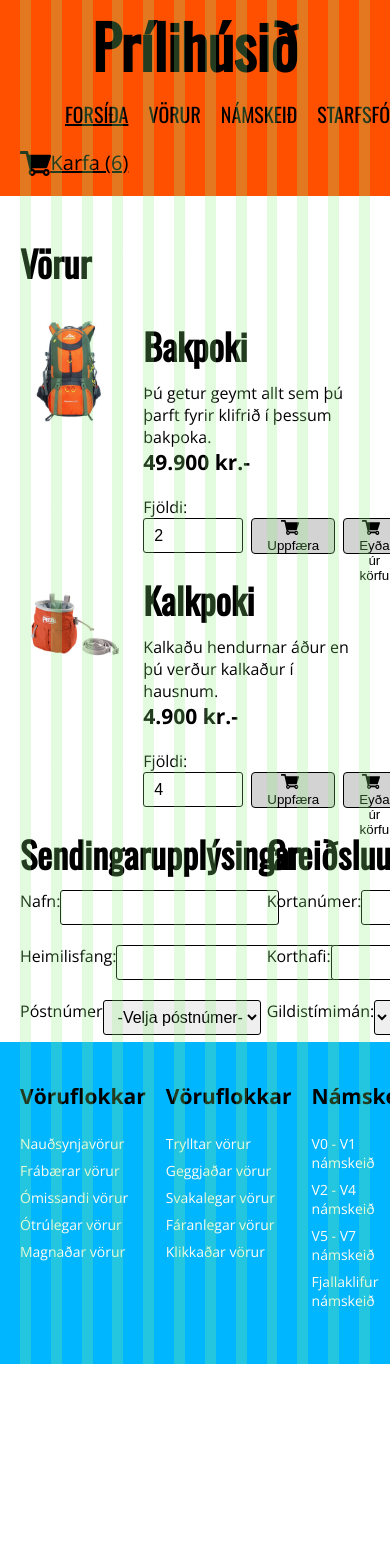
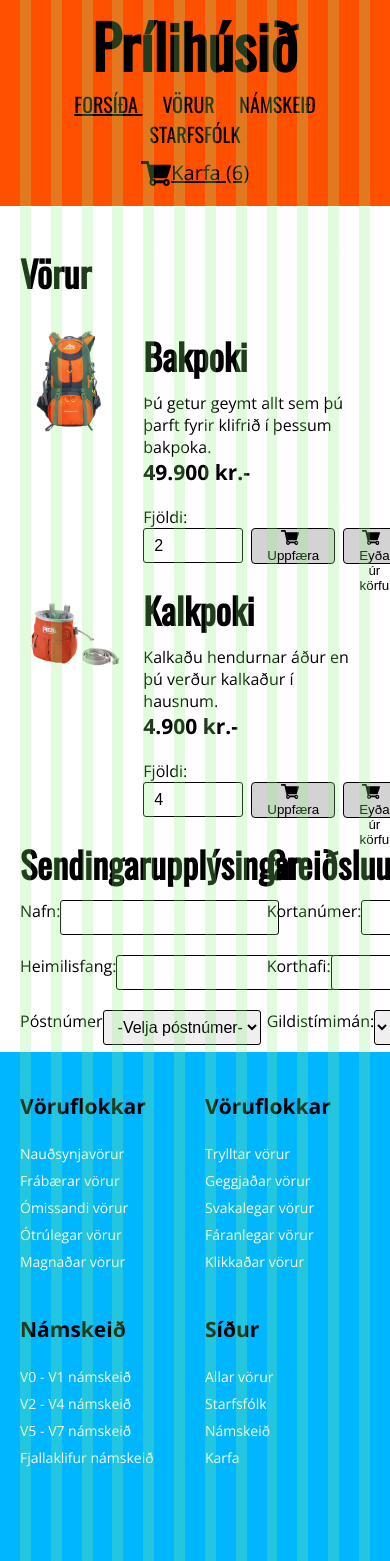
Before and after one commit to viktorgiz/Storaverkefnid, a plain HTML site: page karfa.html in a window 390 px wide. Shown: the top 1561 px of the page. Before the commit the page ends 1364 px from the top, so only its background shows below. Drawn offline with nearby package versions, Linux system fonts and the light colour scheme.

Commit message:
Add files via upload

```diff
--- a/Forsida.css
+++ b/Forsida.css
@@ -22,3 +22,66 @@
   .grid__row{
     padding-bottom:40px;
   }
+  @media(max-width:1000px){
+    .right__col{
+      height: 100%;
+      display:flex;
+      flex-direction: column;
+      justify-content: space-between;
+  }
+
+  @media(max-width:700px){
+    .grid__col{
+        width:100%;
+
+    /* header{} */
+    /* footer{} */
+    }
+    .grid__row {
+        display: flex;
+        flex-direction: column;
+        margin-left: -10px;
+        margin-right: -10px;
+    }
+
+    .grid__row:nth-child(1n) .grid__col:first-child {
+        order: 2;
+    }
+
+    main {
+        margin: 0 auto;
+        padding-left: 20px;
+        padding-right: 20px;
+    }
+
+    .grid__row:nth-child(2n) .grid__col:first-child {
+        order: -1;
+    }
+
+    /* Láta körfuna vera fyrir neðan */
+    /* Gæti verið að þarf að laga */
+    main .card__row{
+        flex-wrap:none;
+        display:flex;
+        flex-direction: column;
+    }
+
+    /* =============================== */
+
+    .image {
+        max-width: 100%;
+        margin-bottom: 20px;
+    }
+    .text{
+        margin-bottom: 20px;
+    }
+    .text p{
+        margin-bottom: 20px;
+    }
+    .text h3{
+        margin-bottom: 20px;
+    }
+
+    .text button{
+        margin-bottom: 20px;
+    }
--- a/styles.css
+++ b/styles.css
@@ -47,7 +47,9 @@
     .underline{
         text-decoration: underline;
     }
-
+    .box__sides{
+        width:110px;
+    }
 
 
     .card__karfa a {
@@ -59,15 +61,18 @@
     .card__head{
         display: flex;
         /* redding */
-        width: 280px;
+        width:370px;
         text-align: center;
-        margin: 0 auto;
-
+        margin: auto;
+    }
+    .card__head a{
+        font-size:20px;
     }
 
     .card__karfa{
         display: inline-flex;
         padding-top:-70px;
+        direction: rtl;
 
     }
 
@@ -88,7 +93,9 @@
         flex-wrap: wrap;
     }
 
-    .card__karfa::before{
+    .card__head{}
+
+    .card__karfa::after{
         content: url(img/karfa.svg);
         padding-top: 12px;
     }
@@ -180,6 +187,11 @@
         padding-bottom: 50px;
         margin-bottom:0px;
     }
+    .Corporate__Prilihusid{
+        font-family: 'Open Sans', sans-serif;
+        font-size:14px;
+        text-align: center;
+    }
 
     .grid__colFooter{
         width: 25%;
@@ -200,6 +212,9 @@
         color:#fffcf2;
         font-family: 'Open Sans', sans-serif;
     }
+    ul{
+        padding-bottom:40px;
+    }
     li:hover{
         color: #000000;
         transition-timing-function: ease-in-out;
@@ -207,9 +222,39 @@
         cursor: pointer;
     }
     @media(max-width:1000px){
+
+        .card__head{
+            display: inline-block;
+            width:300px;
+            margin:auto;
+        }
+        /* .card__row{
+            width:500px;
+        } */
+
+        footer .grid__row {
+            flex-wrap: wrap;
+        }
         .grid__colFooter{
             width: 50%;
             padding-right: 10px;
             padding-left: 10px;
         }
     }
+    /* Það var ekki nóg af plássi fyrir körfuna þegar skjárinn var 570px í breidd */
+    @media(max-width:700px){
+        .card__head{
+            width:100%;
+        }
+        .card__row{
+            display:flex;
+            flex-direction:column;
+        }
+        .card__karfa{
+            width:auto;
+            margin:auto;
+        }
+        .box__sides:nth-child(1){
+            width:0px;
+        }
+    }
```
Lines whose indentation alone changed are shown as unchanged.
